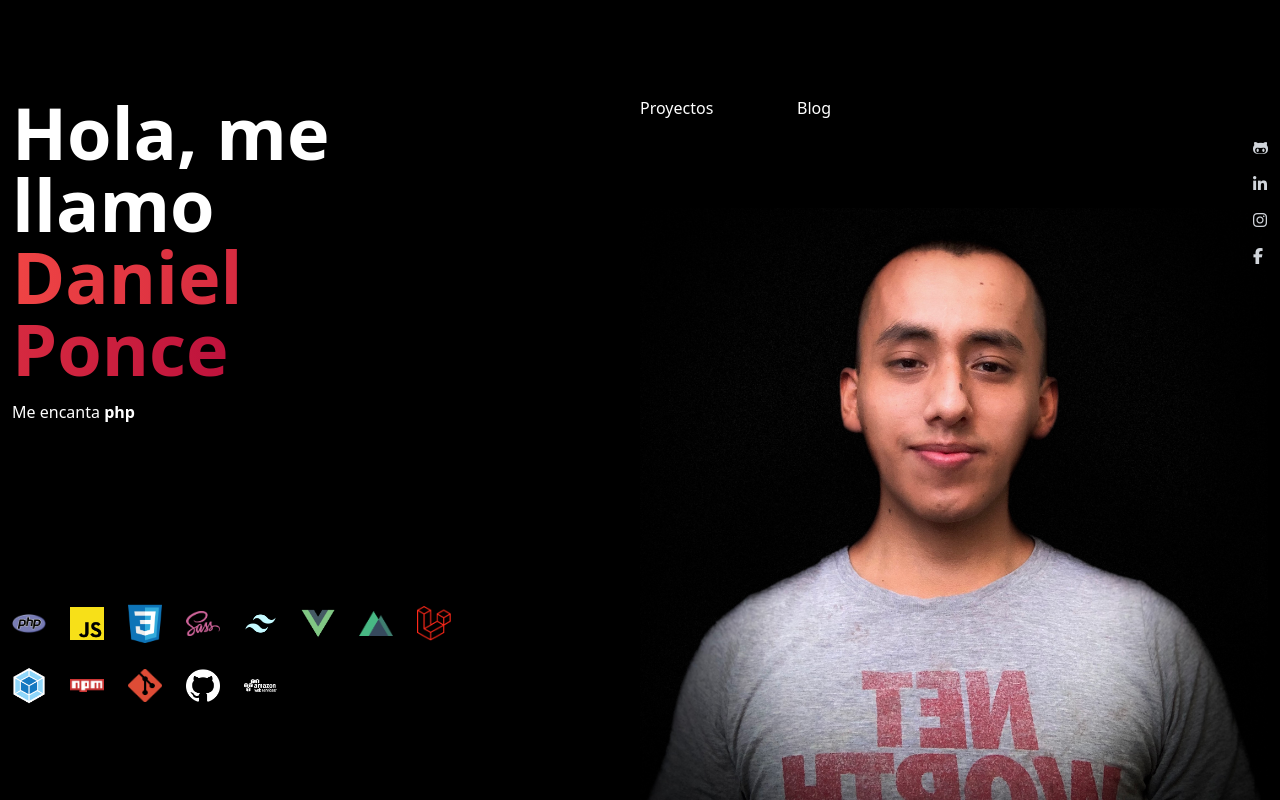
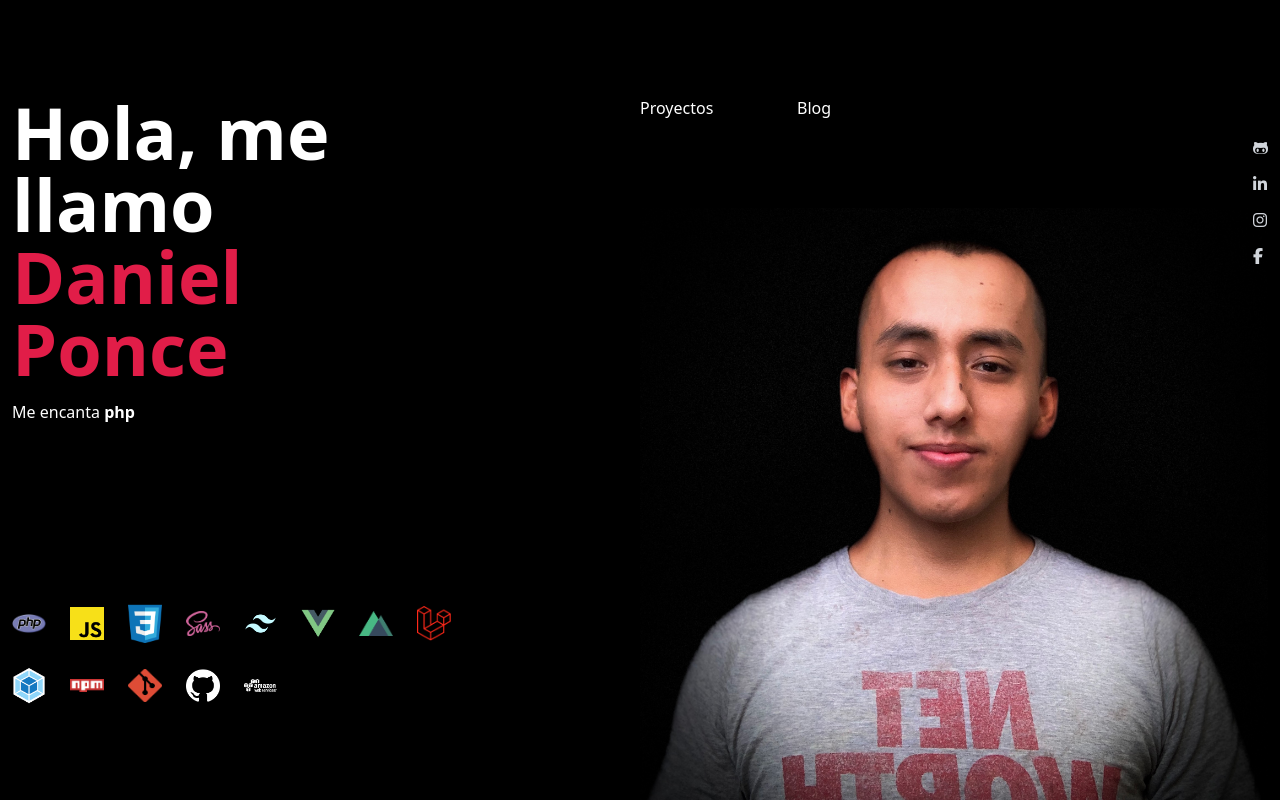
Before and after one commit to dmpb/me, a Nuxt app: page / in a window 1280 px wide. Built offline with nearby package versions, Linux system fonts and the light colour scheme.

Commit message:
Cambiar el color del texto

```diff
--- a/pages/index.vue
+++ b/pages/index.vue
@@ -11,9 +11,7 @@
           <div>
             <p class="mb-4 text-5xl font-bold text-white md:text-7xl">
               Hola, me llamo
-              <span
-                class="text-transparent bg-clip-text bg-gradient-to-r from-red-500 to-rose-700"
-              >Daniel Ponce</span>
+              <span class="text-rose-600">Daniel Ponce</span>
             </p>
             <p class="text-white" id="hi"></p>
           </div>
```
